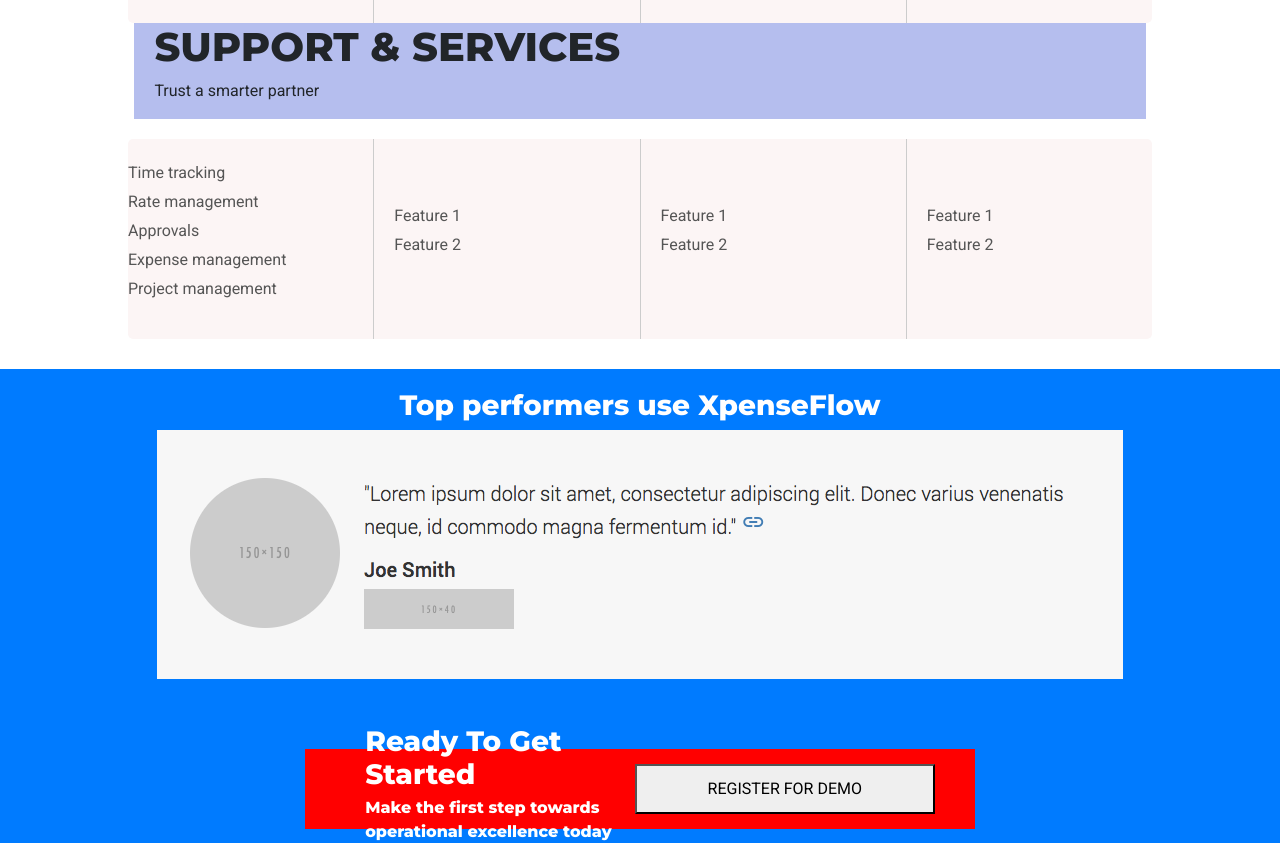
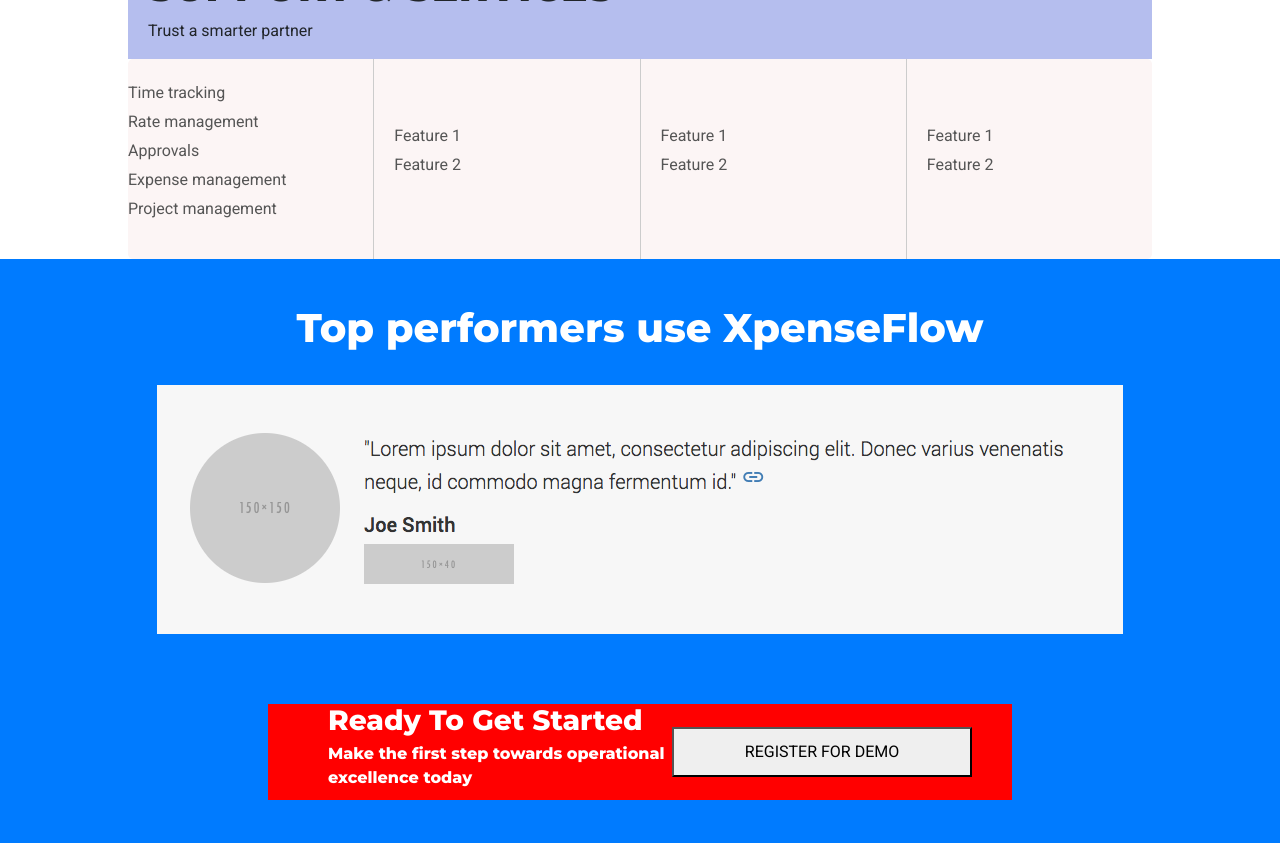
Before and after one commit to sumar007/XpenseFlow, a React (Create React App) app in the folder client/: page /pricing in a window 1280 px wide. Shown: the part 1620-2463 px from the top of the page. Built offline with nearby package versions, Linux system fonts and the light colour scheme; a web font is replaced by a local one.

Commit message:
css added in pricing

```diff
--- a/client/src/App.js
+++ b/client/src/App.js
@@ -1,5 +1,5 @@
 import React from "react";
-import Home from "./components/Home/Home";
+import Home from "./components/Home/Home.js";
 import { Route, Routes } from "react-router-dom";
 import PrivacyPolicy from "./components/Privacy/Privacy";
 import Pricing from "./components/pricing/pricing"; // Import your Pricing component
--- a/client/src/components/Home/Home.js
+++ b/client/src/components/Home/Home.js
@@ -1,5 +1,5 @@
-import Header from "./Header";
-import Footer from "./Footer";
+import Header from "./Header.js";
+import Footer from "./Footer.js";
 import "./Home.css";
 import {
   MdOutlineManageAccounts,
--- a/client/src/components/pricing/pricing.css
+++ b/client/src/components/pricing/pricing.css
@@ -1,10 +1,8 @@
 .pricing-container {
-
   display: flex;
   justify-content: center;
   align-items: center;
   flex-direction: column;
-
 }
 
 .pricing-text {
@@ -16,7 +14,7 @@
   font-weight: 900;
   margin-top: 100px;
   margin-bottom: 10px;
-  font-family: 'Montserrat', sans-serif;
+  font-family: "Montserrat", sans-serif;
   margin-left: 21%;
   margin-right: 21%;
   color: #222222;
@@ -46,7 +44,7 @@
 }
 
 .pricing-plan h2 {
-    font-family: 'Montserrat', sans-serif;
+  font-family: "Montserrat", sans-serif;
   font-size: 34px;
   margin-bottom: 10px;
   color: blue;
@@ -77,25 +75,23 @@
 .demo-btn:hover {
   background-color: rgb(214, 216, 223);
 }
-.price-features{
+.price-features {
   background-color: rgb(181 190 238);
-    width: 79%;
+  width: 80%;
   padding-left: 20px;
   margin-right: 21%;
   margin-left: 21%;
-
 }
-.deliver{
-    font-family: 'Montserrat', sans-serif;
+.deliver {
+  font-family: "Montserrat", sans-serif;
 }
-
 
 .features-row {
   background-color: #fcf5f5;
   display: flex;
   justify-content: space-between;
   align-items: center;
-  margin-top: 20px;
+
   border-radius: 5px;
   width: 80%;
   height: 20%;
@@ -106,14 +102,10 @@
   width: 22%; /* Adjust the width as needed */
   text-align: left;
 
-
-
-
   align-items: start;
 }
 
 .package-features h4 {
-
   font-size: 20px;
   font-weight: bold;
   color: #333;
@@ -135,7 +127,7 @@
   display: flex;
   flex-direction: column;
   align-items: center;
-    margin-top: 30px;
+
   background-color: #007bff;
   width: 100%;
   min-height: 90vh; /* Use min-height for full viewport height */
@@ -143,25 +135,25 @@
   box-sizing: border-box; /* Include padding and border in the box model */
 }
 
-
 .performance-header {
-    font-family: 'Montserrat', sans-serif;
+  font-family: "Montserrat", sans-serif;
+  font-size: 55px;
+  font-weight: 900;
+  color: white;
+  margin: 25px;
+}
+.performance-header h3{
   font-size: 40px;
-  font-weight: 800;
-  color: white;
+  font-family: "Montserrat", sans-serif;
 }
-
-.right-side button{
+.right-side button {
   width: 300px;
   height: 50px;
 }
 
-.right-side button:hover{
+.right-side button:hover {
   background-color: #007bff;
 }
-
-
-
 
 .ready-container {
   padding: 40px;
@@ -169,8 +161,8 @@
   display: flex;
   align-items: center;
   justify-content: space-between;
-    width: 54%;
-    height: 10vh;
+  width: 60%;
+  height: 12vh;
   margin-top: 70px; /* Adjust spacing as needed */
   color: #fff; /* Text color */
   margin-left: 27%;
@@ -181,12 +173,12 @@
   flex: 1; /* Takes remaining space */
   margin-left: 20px; /* Adjust spacing between image and text */
 }
-  .text-container p{
-    font-family: 'Montserrat', sans-serif;
+.text-container p {
+  font-family: "Montserrat", sans-serif;
   margin-bottom: 10px;
 }
 .started {
-    font-family: 'Montserrat', sans-serif;
+  font-family: "Montserrat", sans-serif;
   font-size: 28px;
   font-weight: bold;
   margin-bottom: -20px; /* Adjust spacing between heading and paragraph */
--- a/client/src/components/pricing/pricing.js
+++ b/client/src/components/pricing/pricing.js
@@ -1,8 +1,8 @@
 import React from "react";
 import "./pricing.css"; // Make sure to adjust the CSS file name
 import image from "./x2.png";
-import Header from "../Home/Header";
-import Footer from "../Home/Footer";
+import Header from "../Home/Header.js";
+import Footer from "../Home/Footer.js";
 console.log(image);
 function Pricing() {
   return (
```
Also changed, not shown: 1 other file (tests, documents, lock files or other folders). Lines whose indentation alone changed are shown as unchanged.
